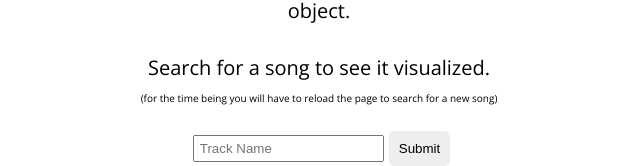
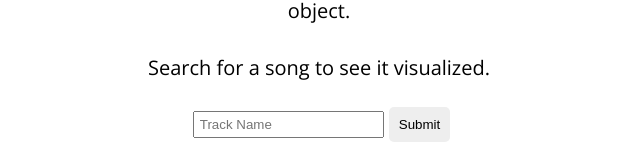
Before and after one commit to tr-stan/spectrofy, a React (Create React App) app: page / in a window 1280 px wide. Shown: the part 269-435 px from the top of the page, without its empty margins (321-961 px from the left). Built offline with nearby package versions, Linux system fonts and the light colour scheme; no server answers; a web font is replaced by a local one.

Commit message:
removed note telling users to refresh page if they want to search a new song, removed unnecessary parameter from analyzed method

```diff
--- a/src/Search.js
+++ b/src/Search.js
@@ -20,7 +20,7 @@ class Search extends Component {
 		this.props.getTrackData(this.state.track)
 	}
 
-	analyzed = (event) => {
+	analyzed = () => {
 		this.setState({complete: true})
 	}
 
@@ -29,7 +29,6 @@ class Search extends Component {
 			<div>
 				<p>Spectrofy visualizes track data from Spotify's Web API via its audio analysis object.</p>
 				<p>Search for a song to see it visualized.</p>
-				<p className="note">(for the time being you will have to reload the page to search for a new song)</p>
 				<form onSubmit={this.handleSubmit}>
 					<input type="text" placeholder="Track Name" name="track" value={this.state.value} onChange={this.handleChange}/>
 					<button type="submit">Submit</button>
```
